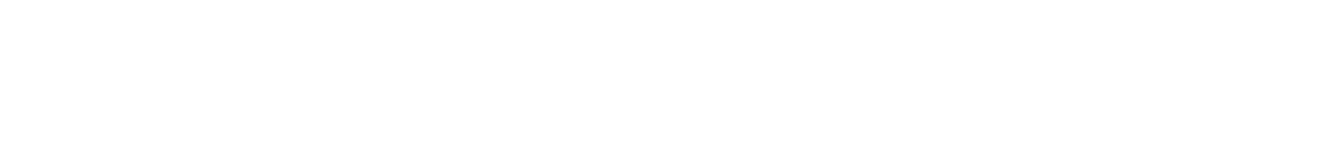
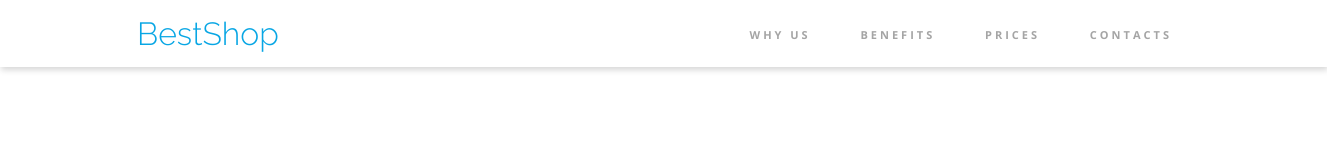
Before and after one commit to Sariusz/Workshop, a plain HTML site: page index.html in a window 1280 px wide. Shown: the whole page, 1327 px wide, since content can reach past the window. Drawn offline with nearby package versions, Linux system fonts and the light colour scheme.

Commit message:
complete header

```diff
--- a/css/style.css
+++ b/css/style.css
@@ -0,0 +1,74 @@
+:root {
+    box-sizing: border-box;
+    --color-primary: #08A6E4;
+    --color-primary-shadow: rgba(7, 172, 230, .16);
+    --color-accent-redish: #FB3B64;
+    --color-accent-green: #55DFB4;
+    --color-black: #000000;
+    --color-secondary:#A5A5A5;
+    --color-third: #F7F7F7;
+    --color-white:#FFFFFF;
+    font-family: "Open Sans", "Raleway", sans-serif;
+
+}
+.main-container{
+    width: 1325px;
+
+}
+.header{
+    display:flex;
+    width: 100%;
+    align-items: center;
+    border: 1px solid white;
+    box-shadow: 1px 3px 6px #00000029;
+    opacity: 1;
+}
+.logo {
+    color: var(--color-primary);
+    font-family: "Raleway", sans-serif;
+    font-size: 32px;
+    font-weight: 300;
+    width: 50%;
+    display: flex;
+    align-items: center;
+    margin-left: 136px;
+
+}
+.menu{
+    width:50%;
+}
+.menu a{
+    font-family: "Open Sans", sans-serif;
+    font-size: 11px;
+    font-weight: 700;
+    color: var(--color-secondary);
+    text-decoration:none;
+    display:inline-block;
+}
+.menu ul{
+    display:flex;
+    justify-content: space-between;
+    margin: 0 136px 0 0;
+    letter-spacing: 3px;
+    padding:0;
+}
+.nav_link{
+    border-bottom: 4px solid rgba(0 0 0 / 0%);
+    padding: 28px 18px 22px;
+}
+.nav_link:hover{
+    border-color: var(--color-primary);
+    color: var(--color-black);
+
+}
+/*.menu ul li:hover{
+    border-bottom: 2px solid red;
+}
+.menu ul li a:hover{
+    color: var(--color-black);*/
+
+
+/* w sekcji header pozostał mi do zrobienia niebieski pasek przy najechaniu na przycisk why us
+ + ewentualnie sprawdzenie czy wszystkie detale są zastosowane
+ Rozwiązanie: w html należało stworzyć klasę dla elementu odnośnika a i następnie dodać mu w css padding górny, prawy i dolny
+ Następnie stworzyć pseudoklasę do klasy nav(.nav_link:hover) i wczytać niezbędne kolory border i tekstu*/
--- a/index.html
+++ b/index.html
@@ -5,14 +5,31 @@
     <title>Best Shop online shopping</title>
     <link rel="preconnect" href="https://fonts.googleapis.com">
     <link rel="preconnect" href="https://fonts.gstatic.com" crossorigin>
-    <link href="https://fonts.googleapis.com/css2?family=Raleway:wght@300;400;700;800&display=swap" rel="stylesheet">
-    <link rel="preconnect" href="https://fonts.googleapis.com">
-    <link rel="preconnect" href="https://fonts.gstatic.com" crossorigin>
-    <link href="https://fonts.googleapis.com/css2?family=Open+Sans:wght@300;400;700&display=swap" rel="stylesheet">
+    <link href="https://fonts.googleapis.com/css2?family=Open+Sans:wght@300;400;700&family=Raleway:wght@300;400;700;800&display=swap" rel="stylesheet">
     <link rel="stylesheet" href="css/reset.css">
     <link rel="stylesheet" href="css/style.css">
 </head>
-<body>
-
+<body class="main-container">
+    <header class="header">
+        <div class="logo">
+        <span>BestShop</span>
+        </div>
+        <nav class="menu">
+            <ul>
+                <li>
+                    <a href="#WHY-US" class="nav_link">WHY US</a>
+                </li>
+                <li>
+                    <a href="#BENEFITS" class="nav_link">BENEFITS</a>
+                </li>
+                <li>
+                    <a href="#PRICES" class="nav_link">PRICES</a>
+                </li>
+                <li>
+                    <a href="#CONTACTS" class="nav_link">CONTACTS</a>
+                </li>
+            </ul>
+        </nav>
+    </header>
 </body>
 </html>
```
